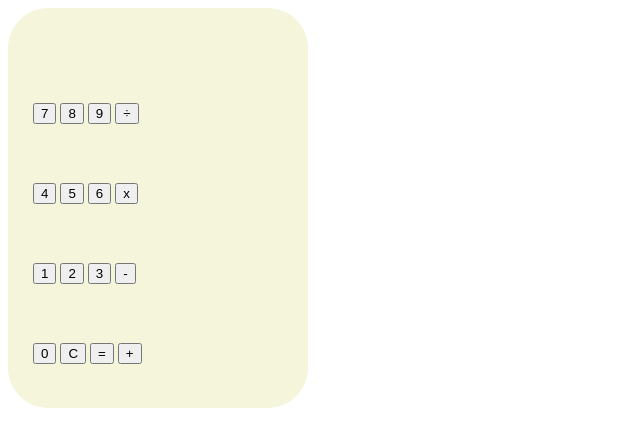
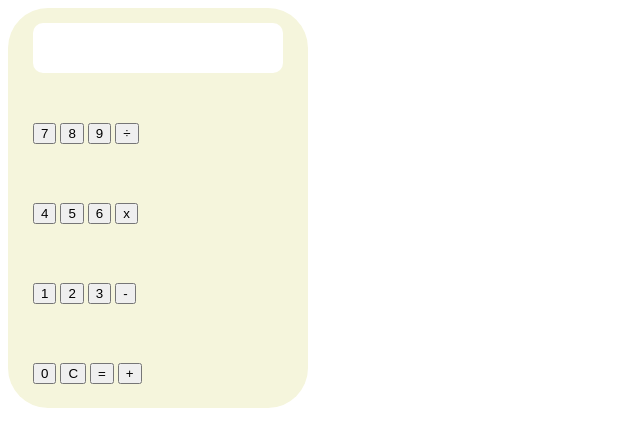
Before and after one commit to Marrrizh/Calculater, a plain HTML site: page index.html in a window 1280 px wide. Shown: the whole page, without its empty margins (0-640 px from the left). Drawn offline with Linux system fonts and the light colour scheme.

Commit message:
Add display style

```diff
--- a/style.css
+++ b/style.css
@@ -3,7 +3,7 @@
  height: 400px;
 display: grid;
 gap:10px;
-grid-template-rows: 60px;
+grid-template-rows: 80px;
 grid-auto-rows: 70px;
 justify-content: space-evenly;
 align-items: center;
@@ -13,8 +13,8 @@ border-radius: 40px;
 
 .display{
     width: 250px;
-    height: 70px;
-
-grid-column:
-background-color: rgb(210, 216, 221);
-}
+    height: 50px;
+    border-radius: 10px;
+    border-width: 2px;
+    background-color: rgb(255, 255, 255);
+    border-color: rgb(92, 88, 88);
```
